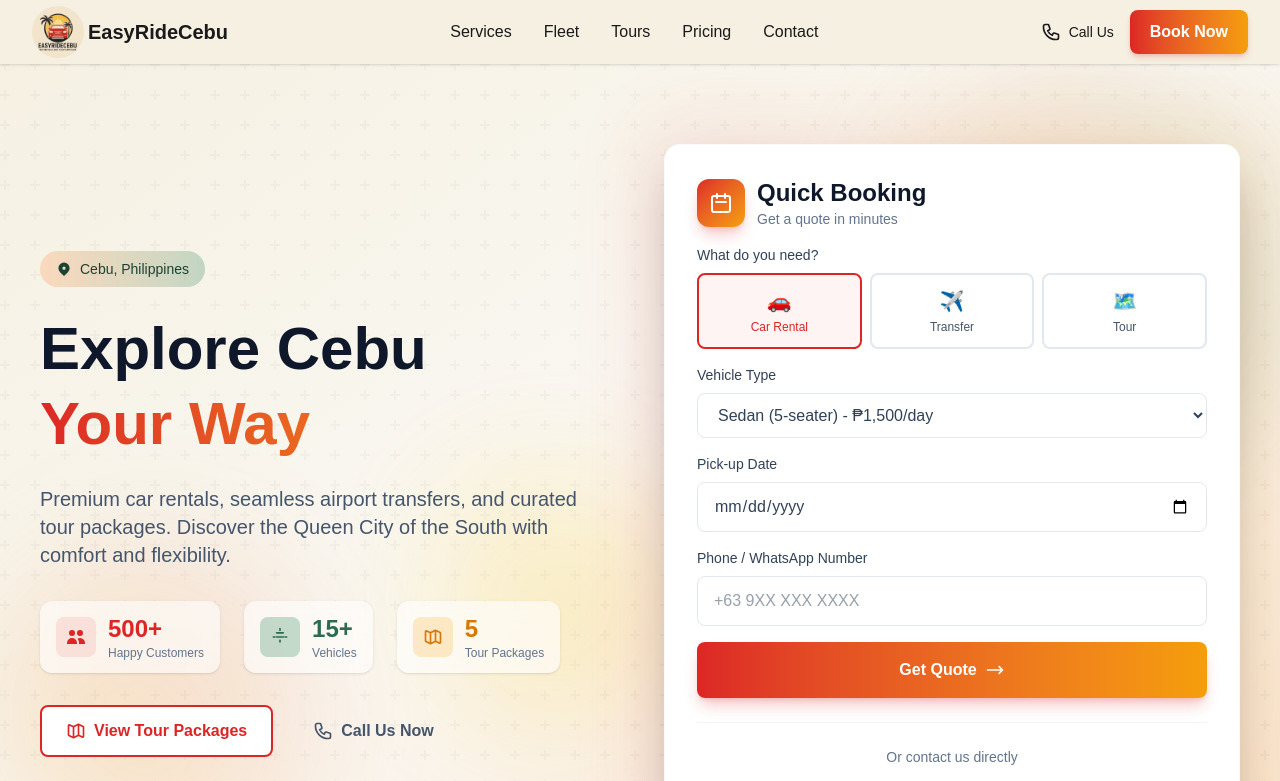
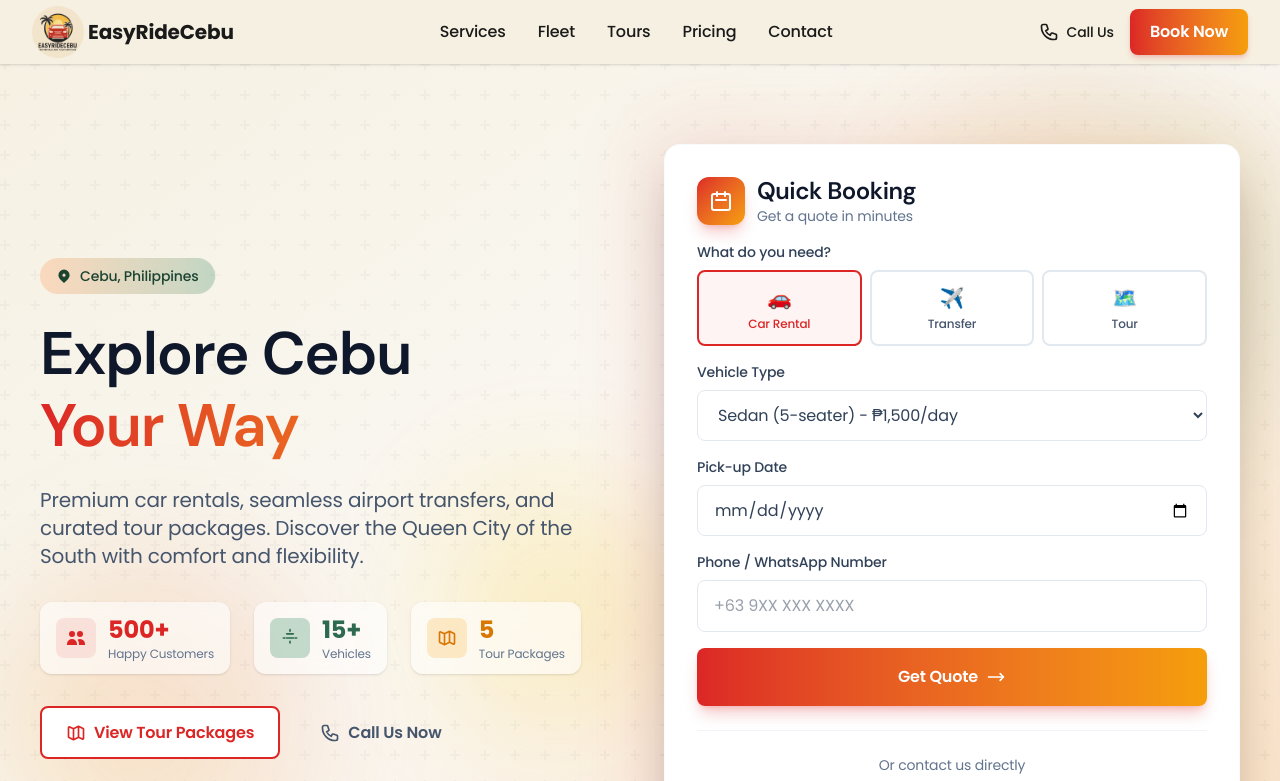
Before and after one commit to j-andradeii/easyrides-cebu, a Next.js app: page / in a window 1280 px wide. Shown: the top 781 px of the page. Built offline with nearby package versions, Linux system fonts and the light colour scheme.

Commit message:
update font style

```diff
--- a/src/app/globals.css
+++ b/src/app/globals.css
@@ -67,8 +67,8 @@
 @theme inline {
   --color-background: var(--background);
   --color-foreground: var(--foreground);
-  --font-sans: var(--font-geist-sans);
-  --font-mono: var(--font-geist-mono);
+  --font-sans: var(--font-poppins);
+  --font-display: var(--font-dm-sans);
 
   /* EasyRideCebu Brand Theme */
   --color-cebu-red: var(--cebu-red);
@@ -131,5 +131,15 @@
 body {
   background: var(--background);
   color: var(--foreground);
-  font-family: Arial, Helvetica, sans-serif;
+  font-family: var(--font-poppins), system-ui, sans-serif;
+  font-weight: 400;
+  line-height: 1.6;
+  letter-spacing: -0.01em;
 }
+
+h1, h2, h3, h4, h5, h6 {
+  font-family: var(--font-dm-sans), var(--font-poppins), system-ui, sans-serif;
+  font-weight: 600;
+  line-height: 1.2;
+  letter-spacing: -0.02em;
+}
--- a/src/app/layout.tsx
+++ b/src/app/layout.tsx
@@ -1,15 +1,19 @@
 import type { Metadata } from "next";
-import { Geist, Geist_Mono } from "next/font/google";
+import { Poppins, DM_Sans } from "next/font/google";
 import "./globals.css";
 
-const geistSans = Geist({
-  variable: "--font-geist-sans",
+const poppins = Poppins({
+  variable: "--font-poppins",
   subsets: ["latin"],
+  weight: ["300", "400", "500", "600", "700"],
+  display: "swap",
 });
 
-const geistMono = Geist_Mono({
-  variable: "--font-geist-mono",
+const dmSans = DM_Sans({
+  variable: "--font-dm-sans",
   subsets: ["latin"],
+  weight: ["400", "500", "600", "700"],
+  display: "swap",
 });
 
 export const metadata: Metadata = {
@@ -44,7 +48,7 @@
   return (
     <html lang="en">
       <body
-        className={`${geistSans.variable} ${geistMono.variable} antialiased`}
+        className={`${poppins.variable} ${dmSans.variable} antialiased`}
       >
         {children}
       </body>
```
